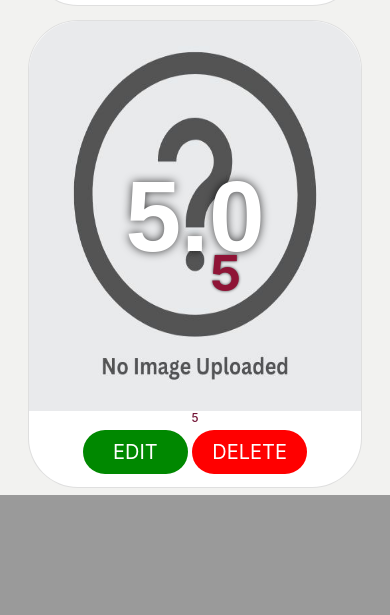
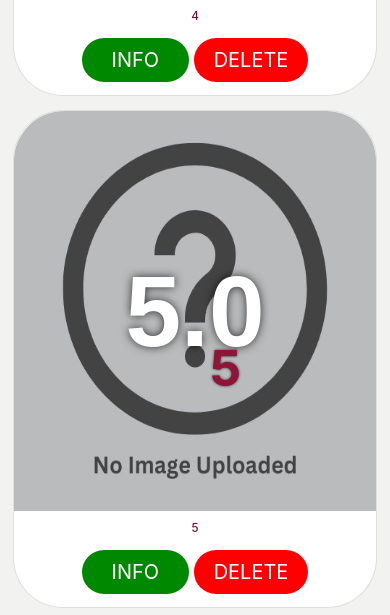
Before and after one commit to AngioloOng/bakeshop_django, a Django app: page /inventory/inventory/ in a window 390 px wide. Shown: the part 1531-2146 px from the top of the page. Before the commit the page ends 2026 px from the top, so only its background shows below. Run offline with Django 4.2, Linux system fonts and the light colour scheme; data comes from the database, SQL or seed files in the repository; both versions use the stored data as it was after the commit; some libraries are stand-ins or nearby versions.

Commit message:
Added description popup window + fixed image container sizing

```diff
--- a/first/inventory/templates/inventory/inventory.html
+++ b/first/inventory/templates/inventory/inventory.html
@@ -8,6 +8,28 @@
 <meta https-equiv='X-UA-Compatible' content='IE=edge'>
 <meta name="viewport" content="width=device-width, initial-scale=1.0">
 <style>
+/*MAIN STYLE*/
+body {
+	background-color: #F2F2F0;
+}
+a.disabled {
+	pointer-events: none;
+}
+a:hover {
+	text-decoration: none;
+}
+.dashboard-header-img {
+	border-top-left-radius: 50px;
+	border-bottom-left-radius: 50px;
+	max-height: 200px;
+}
+.dashboard-num {
+	font-size: 80px;
+}
+.dashboard-label {
+	color: #59112B;
+}
+
 /*	FLOATING BUTTON STYLE*/
 .floating-btn{
 	width: 80px;
@@ -24,7 +46,7 @@
 	position: fixed;
 	right: 20px;
 	bottom: 20px;
-	z-index: 5;
+	z-index: 20;
 	transition: background 0.25s;
 	outline: blue;
 	border: none;
@@ -35,18 +57,9 @@
 }
 
 /* MAIN ITEMS STYLE */
-.image-container{
-	position: relative;
-	display: inline-block;
-}
-.image-container img {
-	display: block;
-	max-height: 500px;
-	max-width: 500px;
-	height: 100vw;
-}
 .overlay-text {
 	position: absolute;
+	z-index: 15;
 	top: 50%;
 	left: 50%;
 	transform: translate(-50%, -50%);
@@ -59,6 +72,7 @@
 	text-align: center;
 }
 .unit-text {
+	z-index: 15;
 	font-size: 50px;
 	top: 55%;
 	left: 50%;
@@ -107,57 +121,163 @@ a.primary-btn:hover{
 	font-size: 3.0vw;
 	color: #731436;
 	text-align: center;
+	padding: 10px;
 }
-.card-img-top:hover{
-	-webkit-filter: opacity(10%);
+
+/* IMAGE STYLES */
+.image-container{
+	position: relative;
+	display: inline-block;
+
 }
-.card-desc{
+.image-container img {
+	display: block;
+	max-height: 400px;
+	min-height: 400px;
+	max-width: 500px;
+	position: relative;
+	z-index: 11;
+	-webkit-filter: brightness(80%);
+}
+.card-img-top{
+	border-top-left-radius: 50px;
+	border-top-right-radius: 50px;
+	z-index: 10;
+}
+.inventory-card {
 	border-radius: 50px;
-	position: absolute;
+}
+
+/* DESCRIPTION STYLES */
+.popup{
+	z-index: 101;
+	width: 400px;
+	background: #fff;
+	border-radius: 50px;
+	position: fixed;
+	top: 0;
+	left: 50%;
+	transform: translate(-50%, -50%) scale(0.1);
 	text-align: center;
-	height: 50%;
-	font-size: 40px;
-	padding-top: 15px;
-	inline-size: 100%;
-	font-weight: bold;
-	font-family: sans-serif;
-	color: #731436;
-	text-shadow: 0 0 5px rgba(0, 0, 0, 0.75);
+	padding: 0 30px 30px;
+	color: #333;
+	visibility: hidden;
+	transition: transform 0.4s, top 0.4s;
 }
+.popup img{
+	max-width: 200px;
+	max-height: 200px;
+	margin-top: -100px;
+	border-radius: 50px;
+	box-shadow: 0 2px 5px rgba(0, 0, 0, 0.25);
+}
+.popup h2{
+	font-size: 38px;
+	font-weight: 500;
+	margin: 30px 0 10px;
+}
+.popup button{
+	width: 100%;
+	margin-top: 20px;
+	padding: 10px 0;
+	background: #621436;
+	color: #fff;
+	border: 0;
+	outline: none;
+	font-size: 18px;
+	border-radius: 25px;
+	cursor: pointer;
+	box-shadow: 0 2px 5px rgba(0, 0, 0, 0.25);
+}
+.open-popup{
+	top: 50%;
+	transform: translate(-50%, -50%) scale(1);
+}
+.show{
+	visibility: visible;
+}
+.hide{
+	visibility: hidden;
+}
+.edit-btn{
+	display: block;
+	margin-top: 20px;
+	width: 100%;
+	padding: 10px;
+	background-color: #621436; /* Button color */
+	color: #fff; /* Button text color */
+	text-decoration: none; /* Remove underline */
+	text-align: center; /* Center text */
+	border-radius: 25px;
+	border: 0;
+	box-shadow: 0 2px 5px rgba(0, 0, 0, 0.25);
+	font-size: 18px;
+	outline: none;
+}
+
 </style>
 
 <body>
+	{%for i in item%}
+	<div class="popup" id="popup_{{forloop.counter}}">
+		<img src="{% static 'inventory/images/sugar.jpg' %}">
+		<h2 id="name-header">{{i.name}}</h2>
+		<p>{{i.description}}</p>
+		<a onclick="" class="edit-btn" href="{%url 'update_item' i.id%}">EDIT</a>
+		<button type="button" onclick="closePopup({{forloop.counter}})">CANCEL</button>
+	</div>
+	{%endfor%}
+
+	<script>
+		function sleep(time) {
+			return new Promise((resolve) => setTimeout(resolve, time));
+		}
+		function openPopup(counter){
+			var ID = "popup_" + counter;
+			document.getElementById(ID).classList.add("show");
+			document.getElementById(ID).classList.remove("hide");
+			document.getElementById(ID).classList.add("open-popup");
+		}
+		function closePopup(counter){
+			var ID = "popup_" + counter;
+			document.getElementById(ID).classList.remove("open-popup");
+			sleep(400).then(()=> {
+				document.getElementById(ID).classList.add("hide");
+				document.getElementById(ID).classList.remove("show");
+			});
+		}
+
+	</script>
+
 	<a href="{% url 'create_item'%}" class="floating-btn">+</a>
-	<div class="container-fluid">
-		<div class="col-sm-12">
+
+	<div class="col">
 		<div class="row">
+			{% for i in item%}
 
-				{% for i in item%}
-				<div class="btn col-sm-6 col-lg-3" id="my-div">
+			<div class="btn col-sm-6 col-lg-3">
 				<div class="card inventory-card">
-						<div class="card-desc">
-							{{i.description | wordwrap:20 |linebreaksbr }}
-						</div>
 
+					<!-- IMAGE/UNITS HANDLER -->
 					<div class="image-container">
-							{% if i.item_pic%}
-							<img class="card-img-top" id="sugar" class="" src="{{ i.item_pic.url }}"/>
+						{% if i.item_pic %}
+						<img class="card-img-top" src="{{ i.item_pic.url }}"/>
+
 						{% else %}
-							<img class="card-img-top" id="sugar" class="" src="{% static 'inventory/images/img404.jpg' %}"/>
+						<img class="card-img-top" src="{% static 'inventory/images/img404.jpg' %}"/>
+
 						{% endif %}
-							<div class="row">
+
 						<div class="overlay-text col-10">{{i.quantity}}</div>
 						<div class="unit-text col-2">{{i.unit}}</div>
 					</div>
-						</div>
 
-						<div class="card-block">
-							<h2 id="name_header" class="card-title">
-								{{i.name}}
-							</h2>
-						</div>
+					<!-- NAME OF ITEM -->
+					<h2 id="name_header" class="card-title">{{i.name | truncatechars:15}}</h2>
+
+					<!-- BUTTONS -->
 					<div class="btn-container">
-							<a class="primary-btn" href="{%url 'update_item' i.id%}">EDIT</a>
+						<a href="#" class="primary-btn" onclick="openPopup({{forloop.counter}})">INFO</a>
 						<a class="delete-btn" href="{%url 'delete_item' i.id%}">DELETE</a>
 					</div>
 				</div>
@@ -165,7 +285,7 @@ a.primary-btn:hover{
 			{% endfor %}
 		</div>
 	</div>
-	</div>
+
 </body>
 
 {% endblock content%}
--- a/first/inventory/templates/inventory/main.html
+++ b/first/inventory/templates/inventory/main.html
@@ -5,36 +5,6 @@
 	<meta name="viewport" content="width=device-width, initial-scale=1">
 	<title>Inventory</title>
 	<link rel="stylesheet" href="https://cdn.jsdelivr.net/npm/bootstrap@4.0.0/dist/css/bootstrap.min.css" integrity="sha384-Gn5384xqQ1aoWXA+058RXPxPg6fy4IWvTNh0E263XmFcJlSAwiGgFAW/dAiS6JXm" crossorigin="anonymous">
-	<style>
-		body {
-			background-color: #F2F2F0;
-		}
-		.card-img-top {
-			border-top-left-radius: 50px;
-			border-top-right-radius: 50px;
-			z-index: 10;
-		}
-		.inventory-card {
-			border-radius: 50px;
-		}
-		a.disabled {
-			pointer-events: none;
-		}
-		a:hover {
-			text-decoration: none;
-		}
-		.dashboard-header-img {
-			border-top-left-radius: 50px;
-			border-bottom-left-radius: 50px;
-			max-height: 200px;
-		}
-		.dashboard-num {
-			font-size: 80px;
-		}
-		.dashboard-label {
-			color: #59112B;
-		}
-	</style>
 </head>
 <body>
 	{% include 'inventory/navbar.html' %}
```
Also changed, not shown: first/db.sqlite3, first/inventory/static/inventory/images/pogasd.jpg (renamed from first/static/images/pogasd.jpg), first/static/images/SOOOOO.jpg (deleted), first/static/images/asjkdnsakjdasdas.jpg (deleted), first/static/images/dsakdgsaukdgasda.jpg (deleted), first/static/images/kakampi_ko_lang_sarili_ko.jpg (deleted), first/static/images/kakampi_ko_lang_sarili_ko_xa4Tn9P.jpg (deleted), first/static/images/malongkot_si_gizmo.jpg (deleted), first/static/images/pogasd_KvDgIJG.jpg (deleted), first/static/images/ruby_ado.jpg (deleted), first/static/images/skin_tones.jpg (deleted), first/static/images/tu.jpg (deleted). Lines whose indentation alone changed are shown as unchanged.
